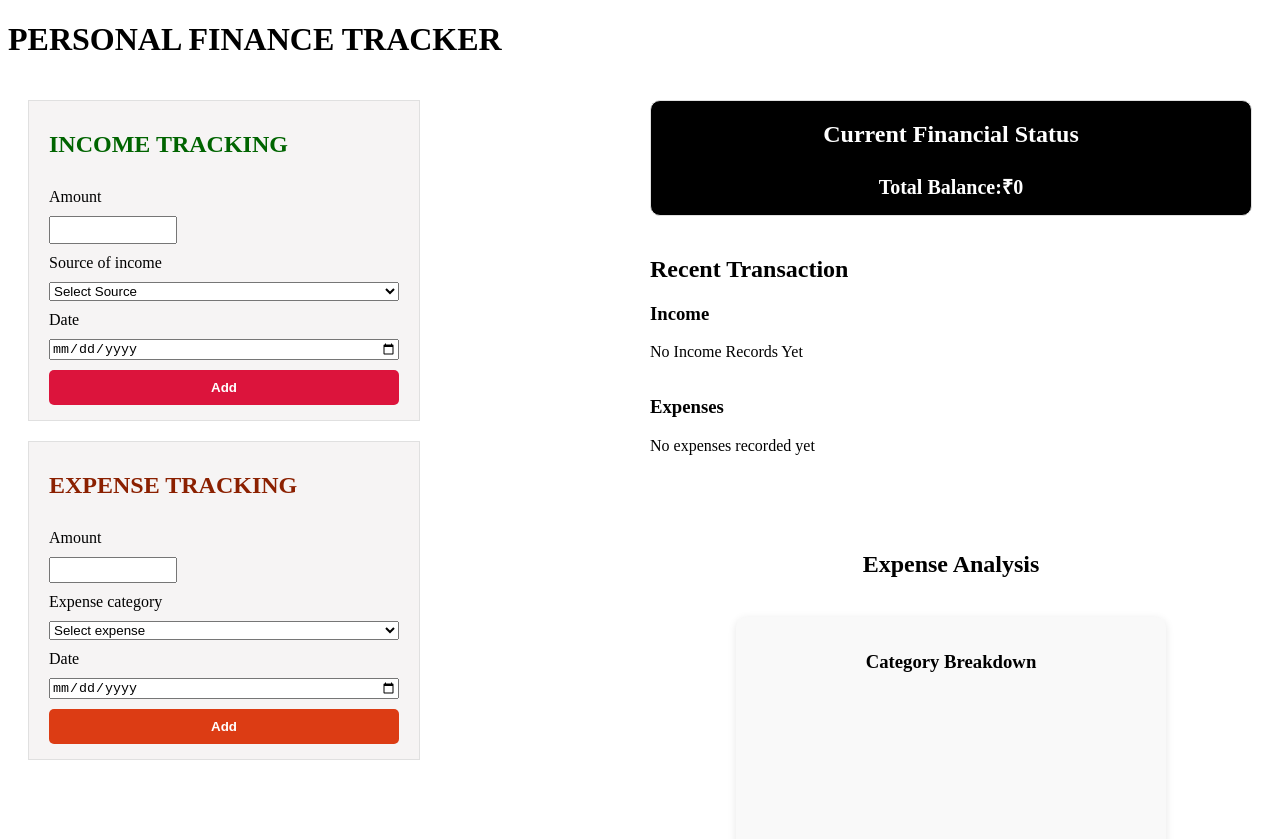
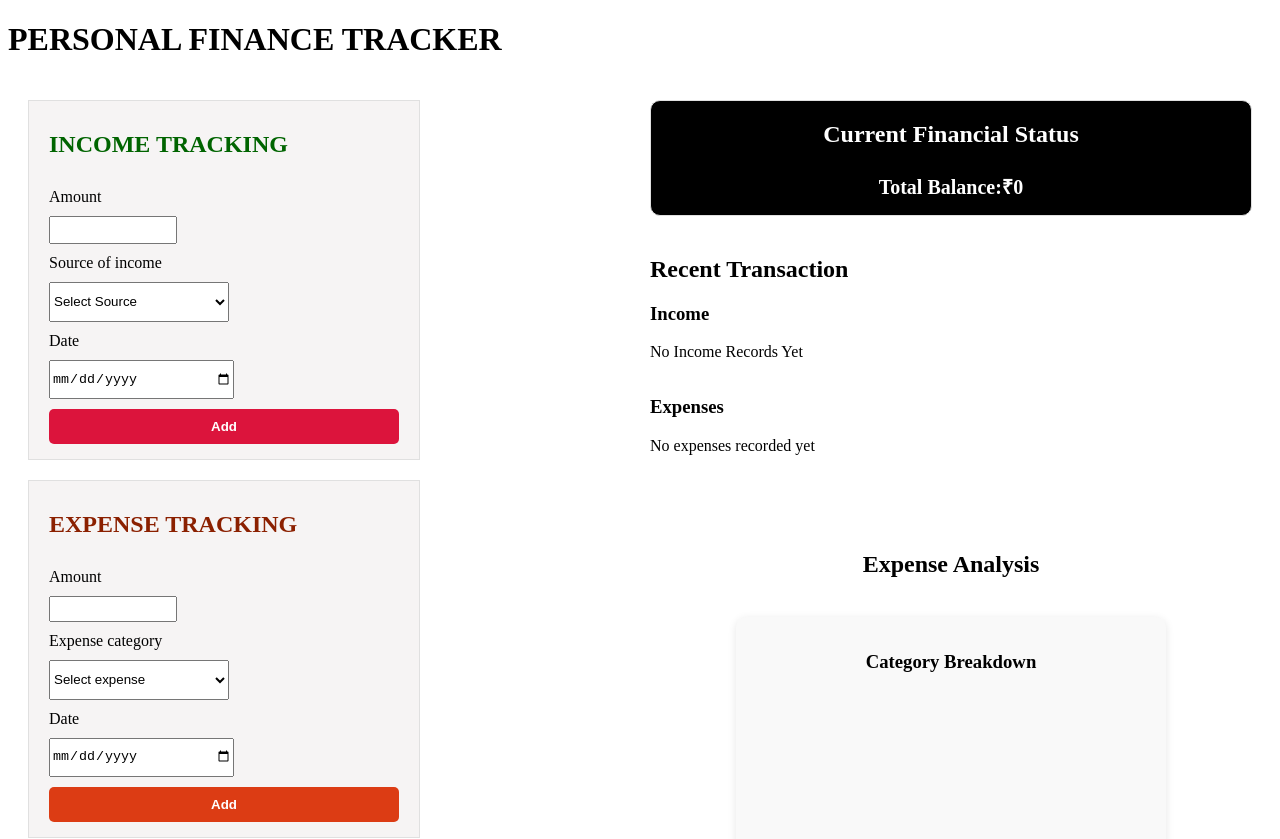
Before and after one commit to Abhijith20-28/Finance-tracker, a React (Vite) app: page / in a window 1280 px wide. Shown: the top 839 px of the page. Built offline with nearby package versions, Linux system fonts and the light colour scheme.

Commit message:
balance bug fixed

```diff
--- a/src/components/ExpenseTracker/ExpenseTracking.css
+++ b/src/components/ExpenseTracker/ExpenseTracking.css
@@ -22,3 +22,7 @@
   padding-left: 20px;
   padding-right: 20px;
 }
+.debit-catcher{
+  height: 40px;
+  width: 180px;
+}
--- a/src/components/FinanceTracker/FinanceTracker.jsx
+++ b/src/components/FinanceTracker/FinanceTracker.jsx
@@ -40,24 +40,27 @@ const[expenseHistory,setExpenseHistory]=useState(()=>{
  },[expenseHistory]);
 
  useEffect(()=>{
-  localStorage.setItem('balance-history',JSON.stringify(balance))
+  localStorage.setItem('balance-history',balance)
  },[balance])
-  const AddIncome =()=>{
+
+ console.log(balance);
+
+  const AddIncome =()=>
+    {
     if(!income||!source||!date){
       alert('please fill all the fields');
       return;
     }
-
-   if(incomeEditIndex !== null){
+  if(incomeEditIndex !== null){
 
       const updatedIncome = [...history];
+      const oldValueAmount=history[incomeEditIndex].amount;
       updatedIncome[incomeEditIndex]={amount:Number(income),source,date}
       setHistory(updatedIncome);
-      const oldValue =history[incomeEditIndex];
-      const oldValueAmount=oldValue.amount
-      setBalance((prevBalance)=>Number(prevBalance)-Number(oldValueAmount)+Number(income))
+      const diff=Number(income)-Number(oldValueAmount);
+      console.log(diff);
+      setBalance(prev=>prev+diff);
       setIncomeEditindex(null);
-
    }
   else{
     const newTransaction = {amount:Number(income),source,date}
@@ -85,31 +88,32 @@ const[expenseHistory,setExpenseHistory]=useState(()=>{
       alert('please fill all the fields');
       return;
     }
-    if(balance<=0)
+    if(expenseEditIndex===null && balance<=0)
     {
       alert("No balance in your account");
       return;
     }
-     if(expenseEditIndex !== null){
+     if(expenseEditIndex !== null)
+      {
       const updatedExpense = [...expenseHistory];
+      const oldValueAmount = expenseHistory[expenseEditIndex].amount;
       updatedExpense[expenseEditIndex]={amount:Number(expense),expEntry,expDate}
       setExpenseHistory(updatedExpense);
-      const oldvalue = expenseHistory[expenseEditIndex];
-      const oldValueAmount = oldvalue.amount;
-      console.log(oldValueAmount);
-      setBalance((prevBalance)=>Number(prevBalance)+Number(oldValueAmount)-Number(expense));
+      const diff = oldValueAmount - Number(expense);
+      setBalance(prev => prev + diff);
       setExpenseEditIndex(null);
+    }
+    else if(Number(expense)>balance){
+       alert("Not enough balance in your account")
     }
     else{
     const newExpenses ={amount:Number(expense),expEntry,expDate}
-
     setExpenseHistory([...expenseHistory,newExpenses]);
-    setBalance((prevBalance)=> Number(prevBalance)-Number(expense));
+    setBalance(prev=> prev-Number(expense));
     }
     setExpense('');
     setExpEntry('');
     setExpDate('');
-
   }
   const removeExpense=(indexToRemove)=>{
     const remove =expenseHistory[indexToRemove];
@@ -153,18 +157,14 @@ const[expenseHistory,setExpenseHistory]=useState(()=>{
          </div>
         <TransactionList
           history={history}
-
           removeIncome={removeIncome}
           EditIncome={EditIncome}
           exphistory={expenseHistory}
-
           removeExpense={removeExpense}
           editExpense={editExpense}/>
 
           <FinanceCharts expenseHistory={expenseHistory}/>
-
-
-       </div>
+        </div>
         </div>
       </>
   )
--- a/src/components/IncomeTracking/IncomeTracking.css
+++ b/src/components/IncomeTracking/IncomeTracking.css
@@ -22,3 +22,11 @@
   padding-left: 20px;
   padding-right: 20px;
 }
+.source-catcher{
+  height: 40px;
+  width: 180px;
+}
+.date-catcher{
+  height: 35px;
+  width: 180px;
+}
```
